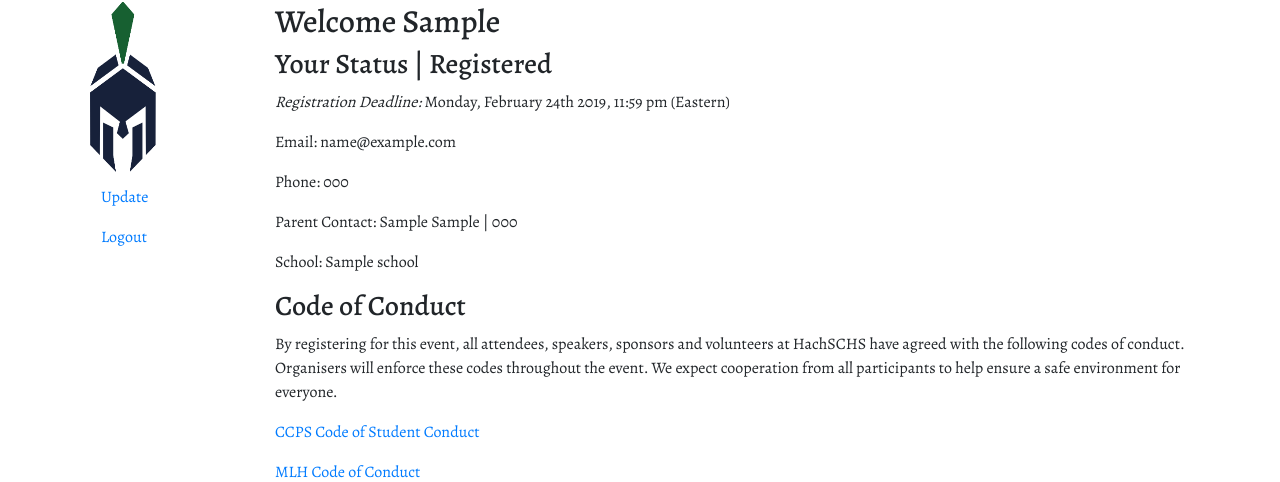
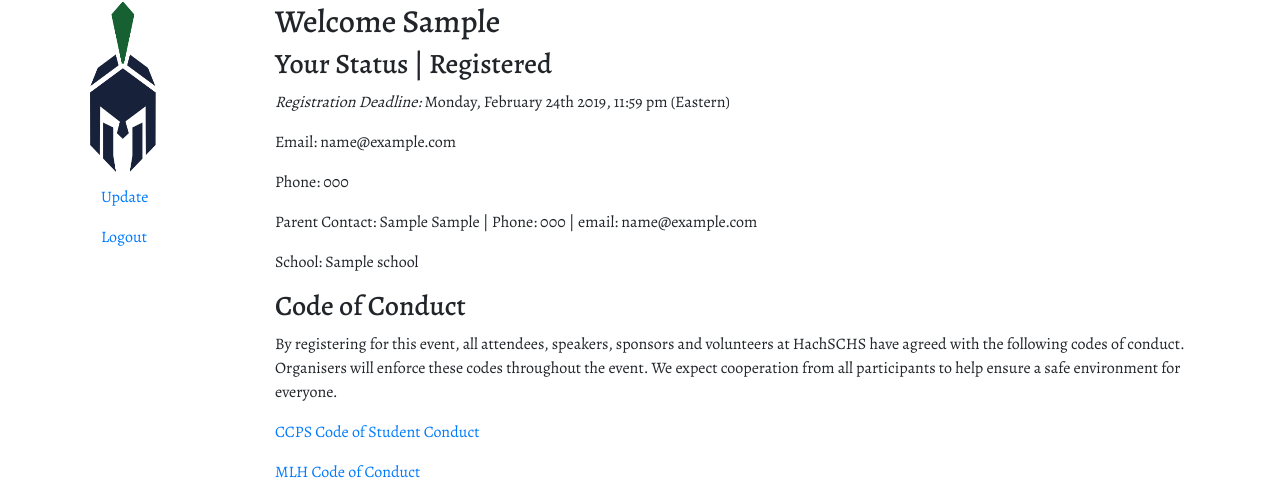
Before and after one commit to Tmstone/hackSCHS, a Flask app: template templates/dashboard.html in a window 1280 px wide. Shown: the part 58-540 px from the top of the page. Run offline with Flask 2, Linux system fonts and the light colour scheme; tables that the repository leaves empty hold one stand-in row (values such as "Sample post"); the template is opened without the code that fills it: values that come from a table or form of the project are taken from there, most other values are stand-ins (such as "Sample title", 1, 10 or a date in 2020); some libraries are stand-ins or nearby versions.

Commit message:
logout bug fixes

```diff
--- a/controllers.py
+++ b/controllers.py
@@ -62,6 +62,7 @@ def account():
     return render_template('account.html',
     user = user, contact = parent, sdata = school
     )
+
 #update user
 def update():
     if 'user_id' not in session:
@@ -100,5 +101,5 @@ def admin_in():
 
 #logout user
 def logout():
-    session.clear
+    session.clear()
     return redirect('/')
--- a/templates/dashboard.html
+++ b/templates/dashboard.html
@@ -33,7 +33,7 @@
                     <p><em>Registration Deadline: </em>Monday, February 24th 2019, 11:59 pm (Eastern)</p>
                     <p>Email: {{user.email}}</p>
                     <p>Phone: {{user.phone}}</p>
-                    <p>Parent Contact: {{data.parent_first}} {{data.parent_last}} | {{data.parent_phone}}</p>
+                    <p>Parent Contact: {{data.parent_first}} {{data.parent_last}} | Phone: {{data.parent_phone}} | email: {{data.parent_email}}</p>
                     <p>School: {{sdata.school}}</p>
 
                     <h3>Code of Conduct</h3>
```
